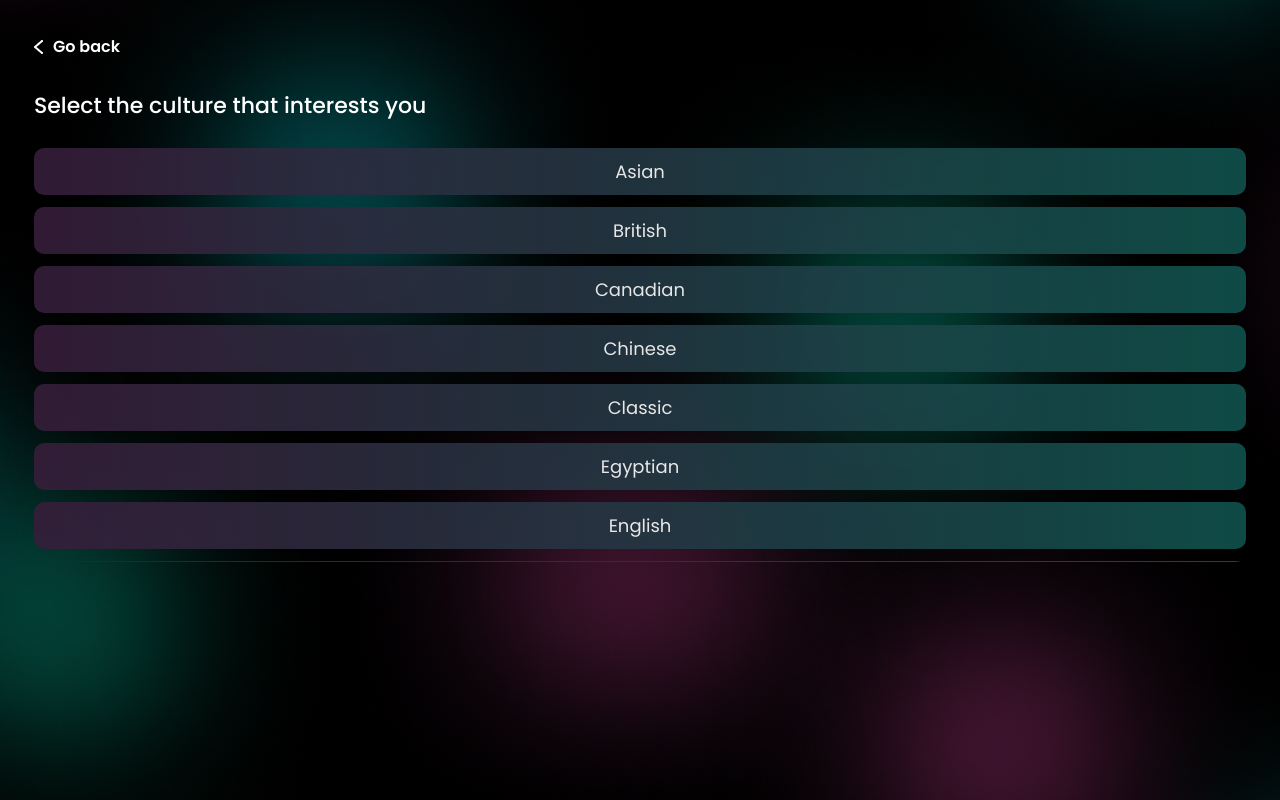
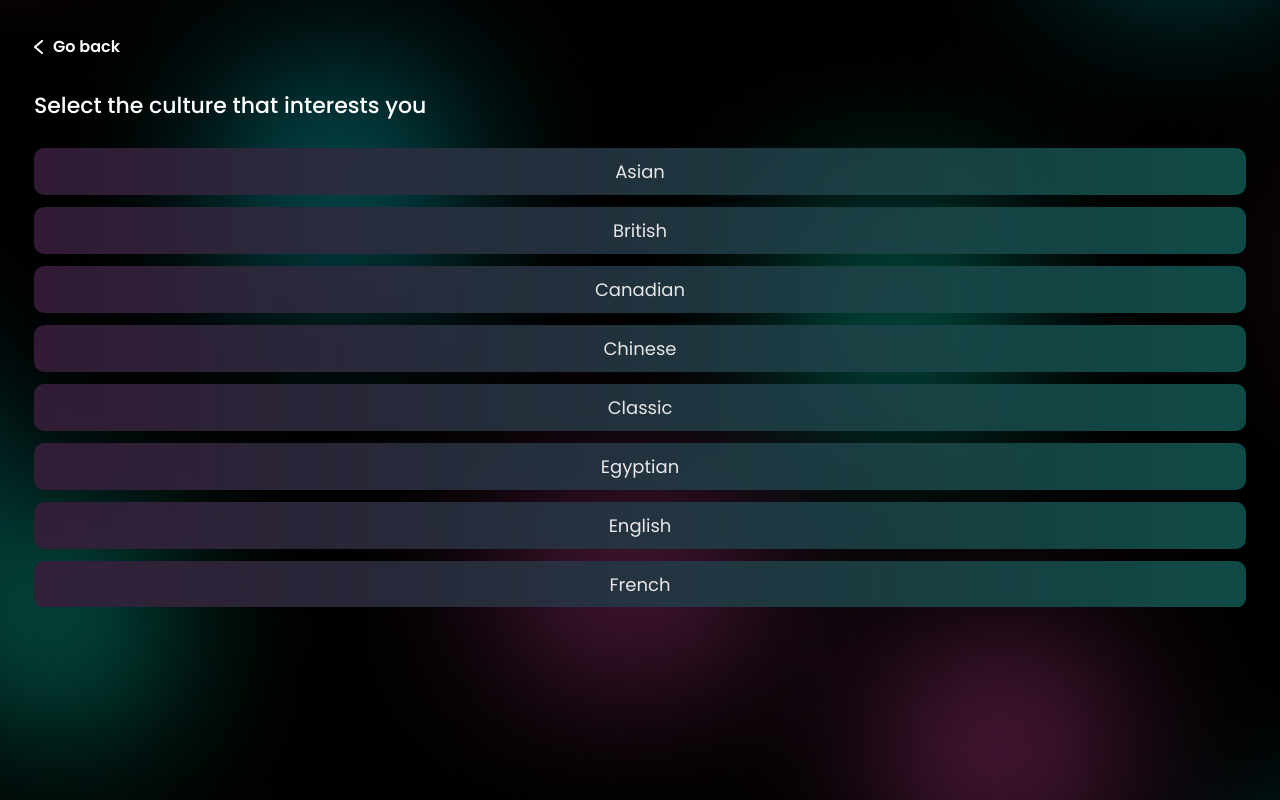
Before and after one commit to eyalnissim124820/Group_5, a React (Create React App) app in the folder front_end/: page /CultureSelection in a window 1280 px wide. Built offline with nearby package versions, Linux system fonts and the light colour scheme.

Commit message:
culture-options-container

```diff
--- a/front_end/src/CultureSelection/CultureSelection.css
+++ b/front_end/src/CultureSelection/CultureSelection.css
@@ -44,7 +44,7 @@
   display: flex;
   flex-direction: column;
   width: 100%;
-  height: 420px;
+  height: 465px;
   overflow-y: scroll;
 }
 
@@ -71,3 +71,7 @@
   opacity: 0.9;
   cursor: pointer;
 }
+
+::-webkit-scrollbar {
+  width: 0px;
+}
```
